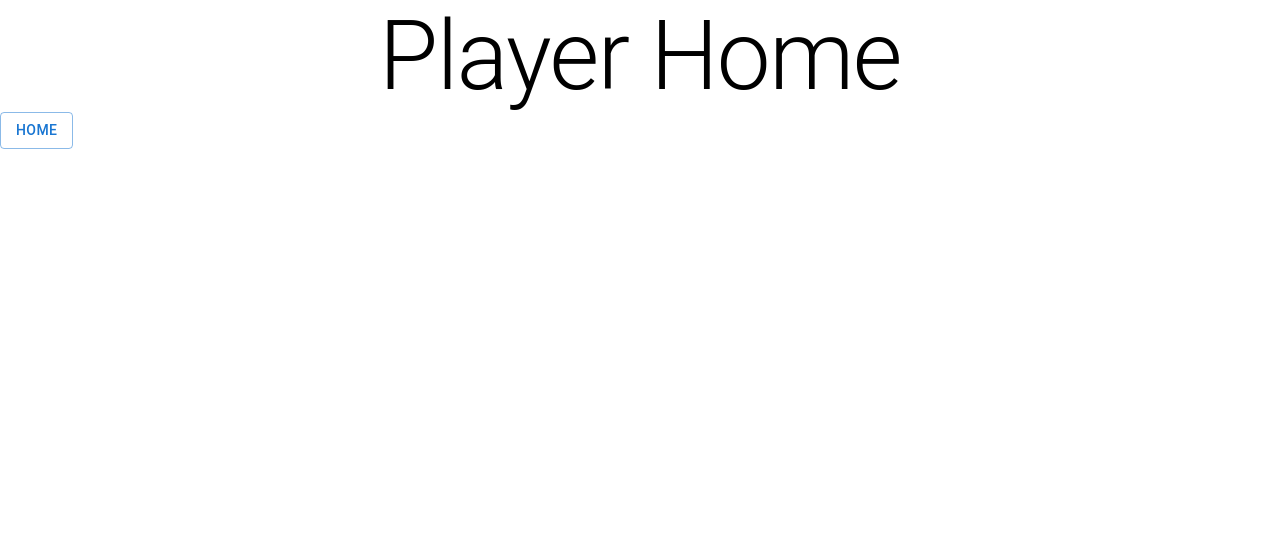
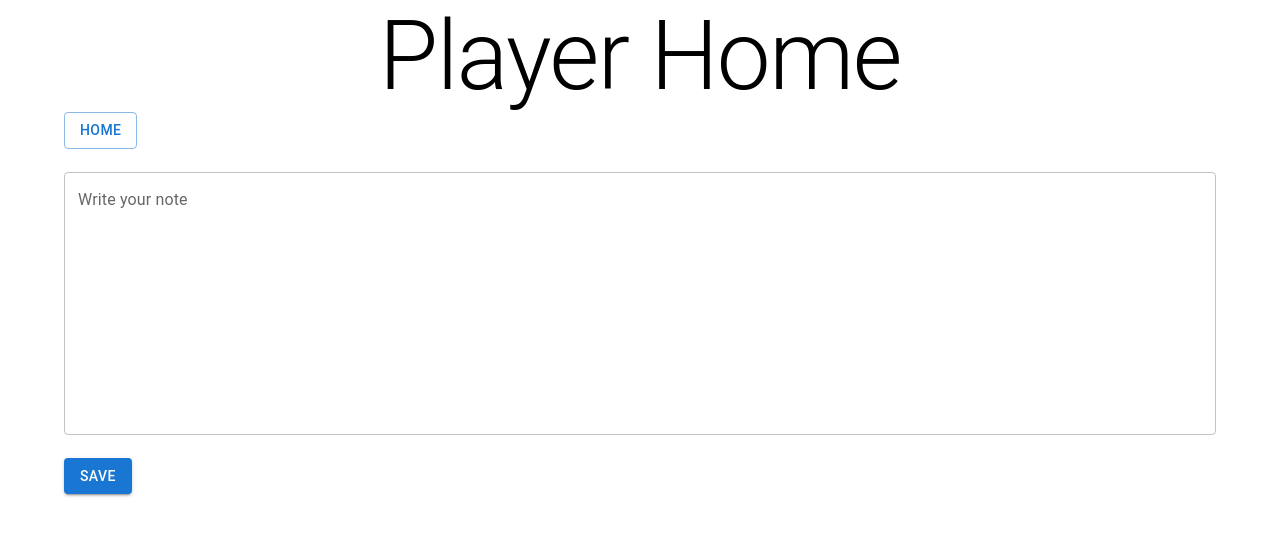
Before and after one commit to NateGiesbrecht/comp-3040-DND-tracker, a React (Create React App) app in the folder dndtracker/: page /Player in a window 1280 px wide. Shown: the top 536 px of the page. Built offline with nearby package versions, Linux system fonts and the light colour scheme.

Commit message:
Add simple notes to player portal

```diff
--- a/dndtracker/src/Player/PlayerHome.js
+++ b/dndtracker/src/Player/PlayerHome.js
@@ -1,6 +1,7 @@
 import React from 'react';
-import { Button, Typography } from '@mui/material';
+import { Button, Typography, Container } from '@mui/material';
 import { Link } from 'react-router-dom';
+import PlayerNotes from './PlayerNotes';
 
 const PlayerHome = () => {
   return (
@@ -8,9 +9,12 @@ const PlayerHome = () => {
       <Typography variant="h1" align="center">
         Player Home
       </Typography>
-      <Button component={Link} to={'/'} variant="outlined">
-        Home
-      </Button>
+      <Container>
+        <Button component={Link} to={'/'} variant="outlined">
+          Home
+        </Button>
+        <PlayerNotes />
+      </Container>
     </>
   );
 };
--- /dev/null
+++ b/dndtracker/src/Player/PlayerNotes.js
@@ -0,0 +1,29 @@
+import React, { useState } from 'react';
+import { TextField, Button } from '@mui/material';
+
+export const PlayerNotes = () => {
+  const [note, setNote] = useState('');
+
+  const handleSave = () => {
+    console.log(note); // or do something else with the note
+  };
+  return (
+    <>
+      <TextField
+        fullWidth
+        sx={{ marginTop: '2%' }}
+        label="Write your note"
+        variant="outlined"
+        multiline
+        rows={10}
+        value={note}
+        onChange={(e) => setNote(e.target.value)}
+      />
+      <Button variant="contained" onClick={handleSave} sx={{ marginTop: '2%' }}>
+        Save
+      </Button>
+    </>
+  );
+};
+
+export default PlayerNotes;
```
